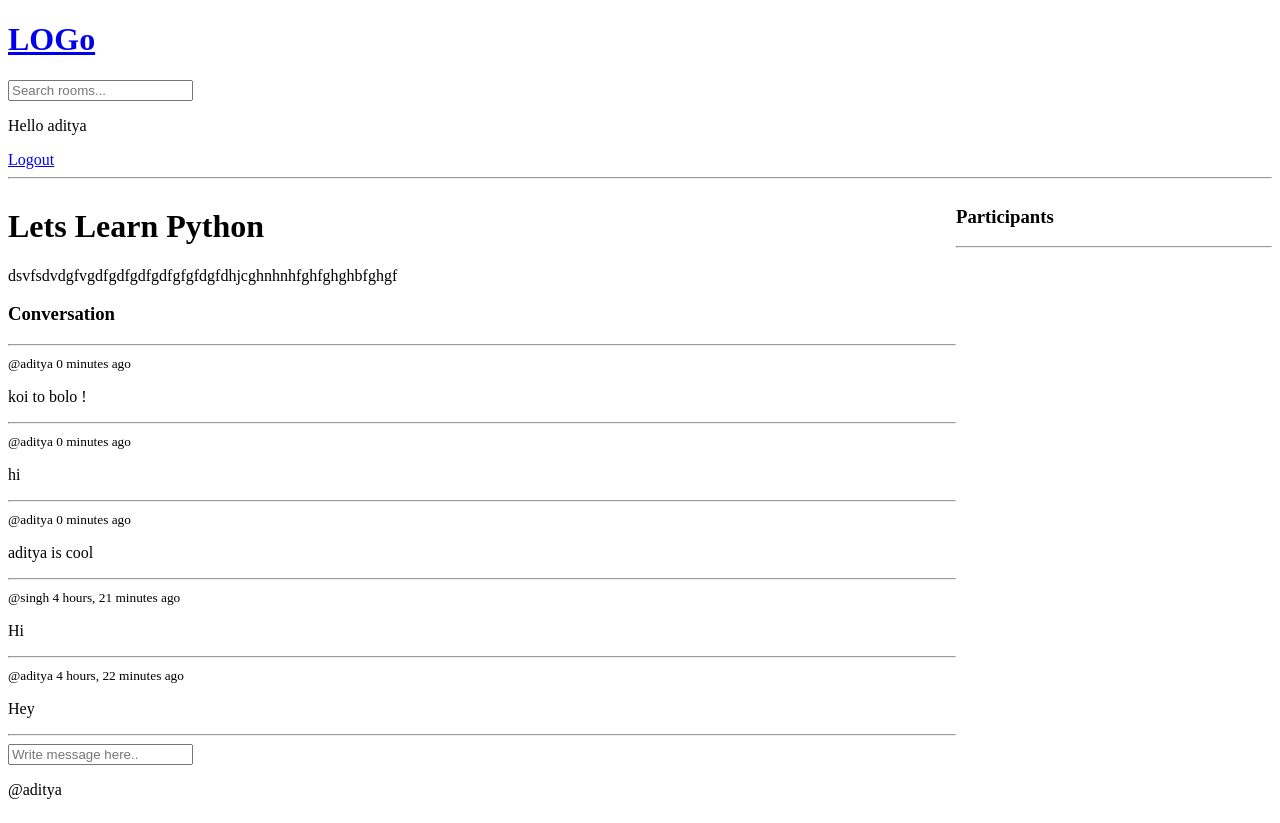
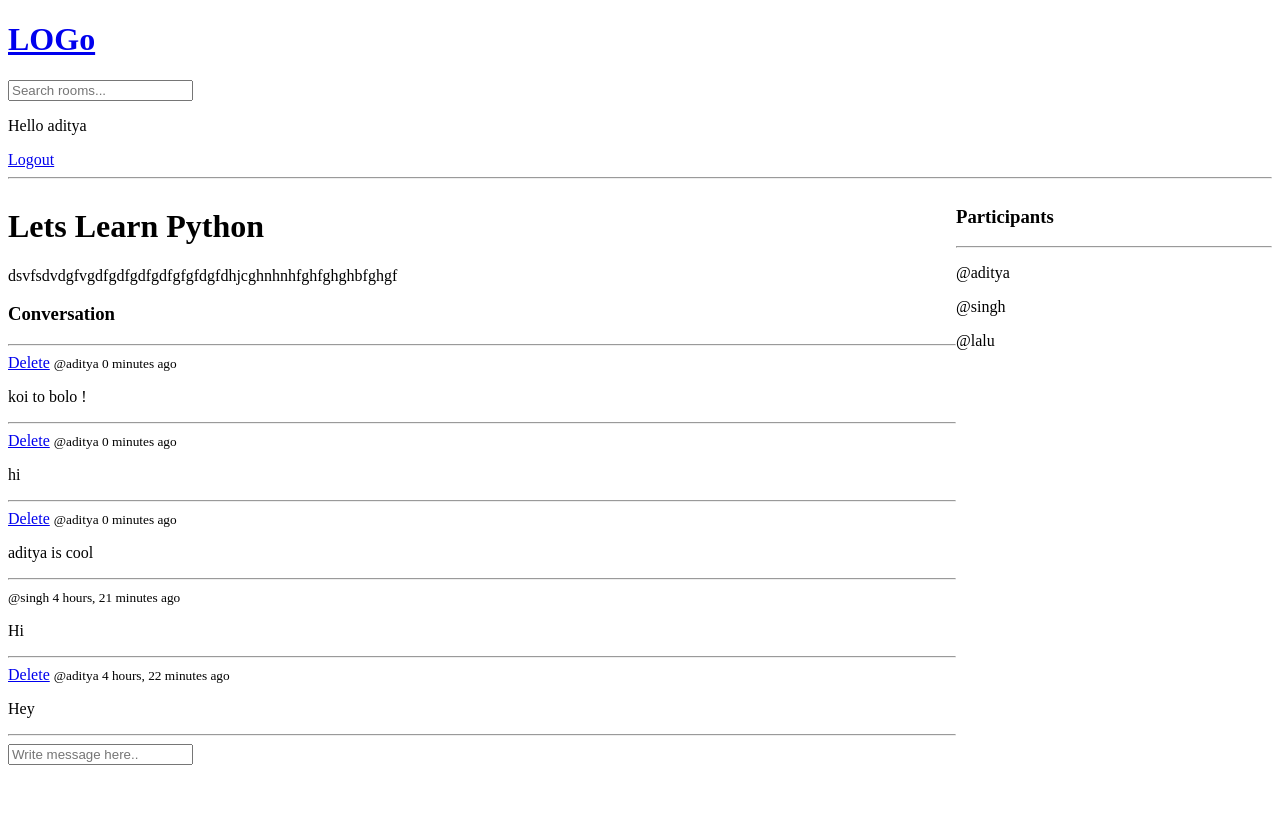
Before and after one commit to As-anonymus/D-Proj, a Django app: page /room/1/ in a window 1280 px wide. After the commit the page ends 765 px from the top, so only its background shows below. Run offline with Django 4.2, Linux system fonts and the light colour scheme; a user stored in the database is signed in; data comes from the database, SQL or seed files in the repository; both versions use the stored data as it was after the commit.

Commit message:
message CRUD

```diff
--- a/base/templates/base/room.html
+++ b/base/templates/base/room.html
@@ -29,7 +29,9 @@
 {% for message in room_messages  %}
 
 <div>
-
+    {% if request.user == message.user %}
+    <a href="{% url 'delete-message' message.id%}">Delete</a>
+    {% endif %}
     <small>@{{message.user}}  {{message.created|timesince}} ago </small>
 
 <p>{{message.body}}</p>
@@ -66,12 +68,12 @@
 
  {% for user in participants %}
 <div>
+    <p>@{{user.username}}</p>
 
 
 </div>
 {%  endfor %}
 </div>
-<p>@{{user.username}}</p>
 </div>
 
 {% endblock %}
--- a/base/urls.py
+++ b/base/urls.py
@@ -20,4 +20,6 @@ urlpatterns = [
 
     path('delete-room/<str:pk>/',views.deleteRoom,name="delete-room"),
 
+    path('delete-message/<str:pk>/',views.deleteMessage,name="delete-message"),
+
 ]
--- a/base/views.py
+++ b/base/views.py
@@ -106,6 +106,7 @@ def room(request,pk):
             room = room,
             body = request.POST.get('body')
         )
+        room.participants.add(request.user)
         return redirect('room',pk=room.id)
     context = {'room':room,'room_messages':room_messages,'participants':participants}
     return render(request, 'base/room.html',context,)
@@ -153,3 +154,16 @@ def deleteRoom(request,pk):
         room.delete()
         return redirect('home')
     return render(request, 'base/delete.html',{'obj':room})
+
+
+
+def deleteMessage(request,pk):
+    message = Message.objects.get(id=pk)
+
+    if request.user != message.user:
+        return HttpResponse('You are not allowed')
+
+    if request.method == 'POST':
+        message.delete()
+        return redirect('home')
+    return render(request, 'base/delete.html',{'obj':message})
```
Also changed, not shown: db.sqlite3.
